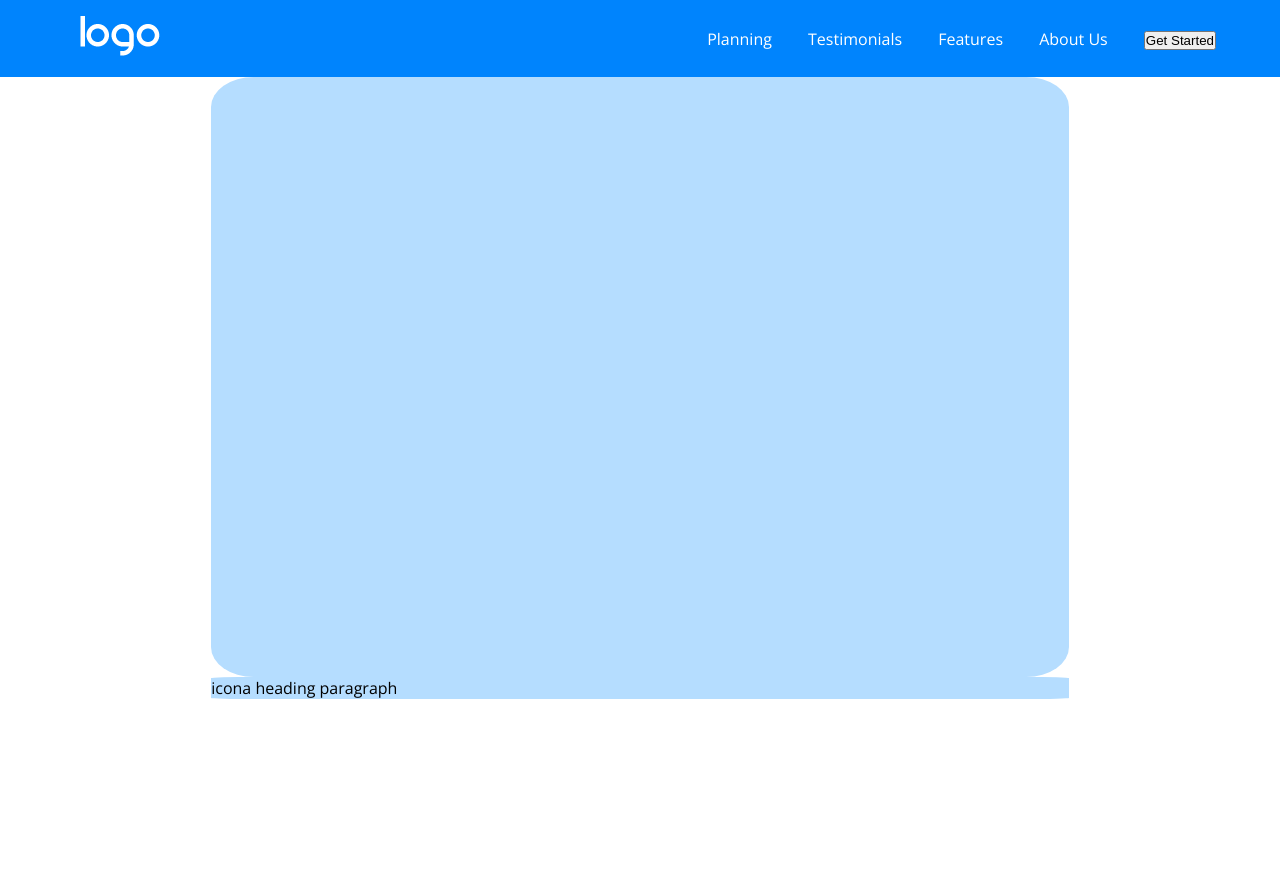
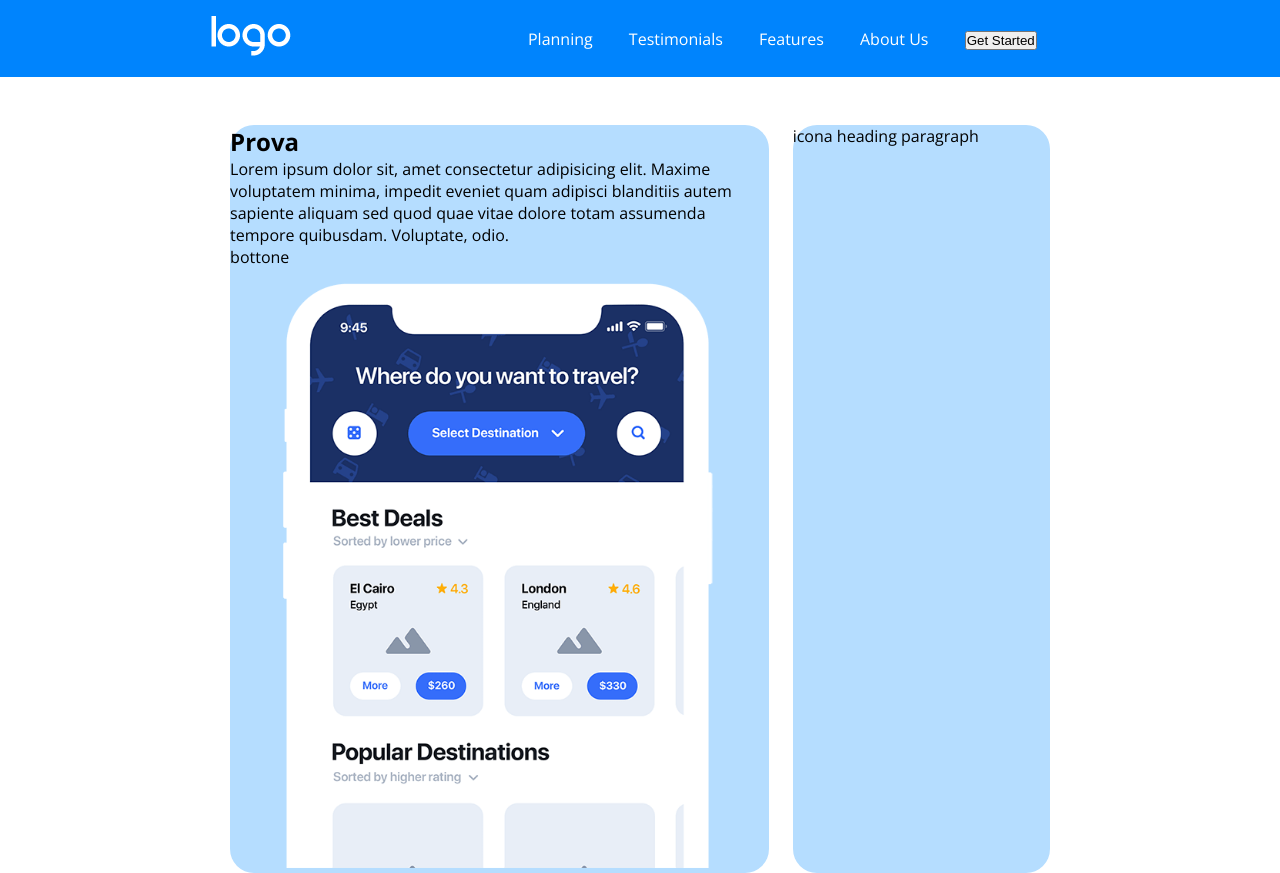
Before and after one commit to marcogiammari/htmlcss-responsive-layout, a plain HTML site: page index.html in a window 1280 px wide. Shown: the top 873 px of the page. Drawn offline with nearby package versions, Linux system fonts and the light colour scheme.

Commit message:
feat(html,css) header + first section layout

```diff
--- a/index.html
+++ b/index.html
@@ -17,7 +17,7 @@
 
     <!-- header  -->
     <header class="bg-blue">
-        <nav class="navbar boxed flex just-cont-space-between align-items-center bg-blue">
+        <nav class="navbar flex just-cont-space-between align-items-center bg-blue">
             <div class="logo">
                 <img src="img/logo.png" alt="Logo">
             </div>
@@ -39,17 +39,34 @@
     <!-- main -->
     <main>
         <section>
-            <div class="container flex flex-wrap">
-                <div class="card bg-lightblue debug-height-600">
-                    <div class="card-text">
-
+            <div class="container flex flex-wrap boxed just-cont-center">
+                <div class="card bg-lightblue flex flex-dir-col just-cont-space-between debug-height-600">
+                    <div class="card-txt w100">
+                        <h2>Prova</h2>
+                        <p>Lorem ipsum dolor sit, amet consectetur adipisicing elit. Maxime voluptatem minima, impedit eveniet quam adipisci blanditiis autem sapiente aliquam sed quod quae vitae dolore totam assumenda tempore quibusdam. Voluptate, odio.</p>
+                        bottone
                     </div>
                     <div class="card-img">
-
+                        <img class="w100" src="img/phone.png" alt="">
                     </div>
 
                 </div>
-                <div class="card bg-lightblue">
+                <div class="card bg-lightblue debug-height-600">
+                    icona
+                    heading
+                    paragraph
+                </div>
+                <div class="card bg-lightblue debug-height-600">
+                    icona
+                    heading
+                    paragraph
+                </div>
+                <div class="card bg-lightblue debug-height-600">
+                    icona
+                    heading
+                    paragraph
+                </div>
+                <div class="card bg-lightblue debug-height-600">
                     icona
                     heading
                     paragraph
--- a/main/style.css
+++ b/main/style.css
@@ -12,7 +12,7 @@ body {
     font-family: 'Open Sans', sans-serif;
 }
 
-.container {
+.boxed {
     width: 80%;
     margin: auto}
 
@@ -28,7 +28,7 @@ li {
 /* HEADER */
 
 .navbar {
-    padding: 1em;
+    padding: 1em 2em;
 }
 
 .navbar > .menu {
@@ -41,12 +41,19 @@ li {
 
 /* MAIN */
 
-.card {
-    border-radius: 5%;
-    width: 100%;
-    margin: auto;
+.container {
+    padding: 3rem 0 6rem;
+    gap: 1.5rem;
 }
 
+.card {
+    border-radius: 1.5rem;
+    width: 100%;
+}
+
+.card .card-img {
+    display: block;
+}
 
 /* FOOTER */
 
@@ -54,14 +61,29 @@ li {
 
 /* MEDIA QUERIES */
 
-@media screen and (min-width: 1160px) {
+/* TABLET */
+@media screen and (min-width:481px) and (max-width: 768px) {
 
     .container {
-        width: 67%;
+        flex-direction: row;
+        flex-wrap: wrap;
     }
 
+    .card {
+        width: 30%;
+    }
+
+    .container > div:first-of-type {
+        width: calc(60% + 1.5rem);
+    }
+}
+
+/* DESKTOP */
+@media screen and (min-width: 769px) {
     .navbar {
-        padding: 1em 2em 1em 5em;
+        padding: 1em 0;
+        width: 67%;
+        margin: auto;
     }
 
     .navbar > .menu {
@@ -71,4 +93,18 @@ li {
     .navbar > .desktop-menu {
         display: block;
     }
+
+    .container {
+        width: 67%;
+        flex-direction: row;
+        flex-wrap: wrap;
+    }
+
+    .card {
+        width: 30%;
+    }
+
+    .container > div:first-of-type {
+        width: calc(60% + 1.5rem);
+    }
 }
```
